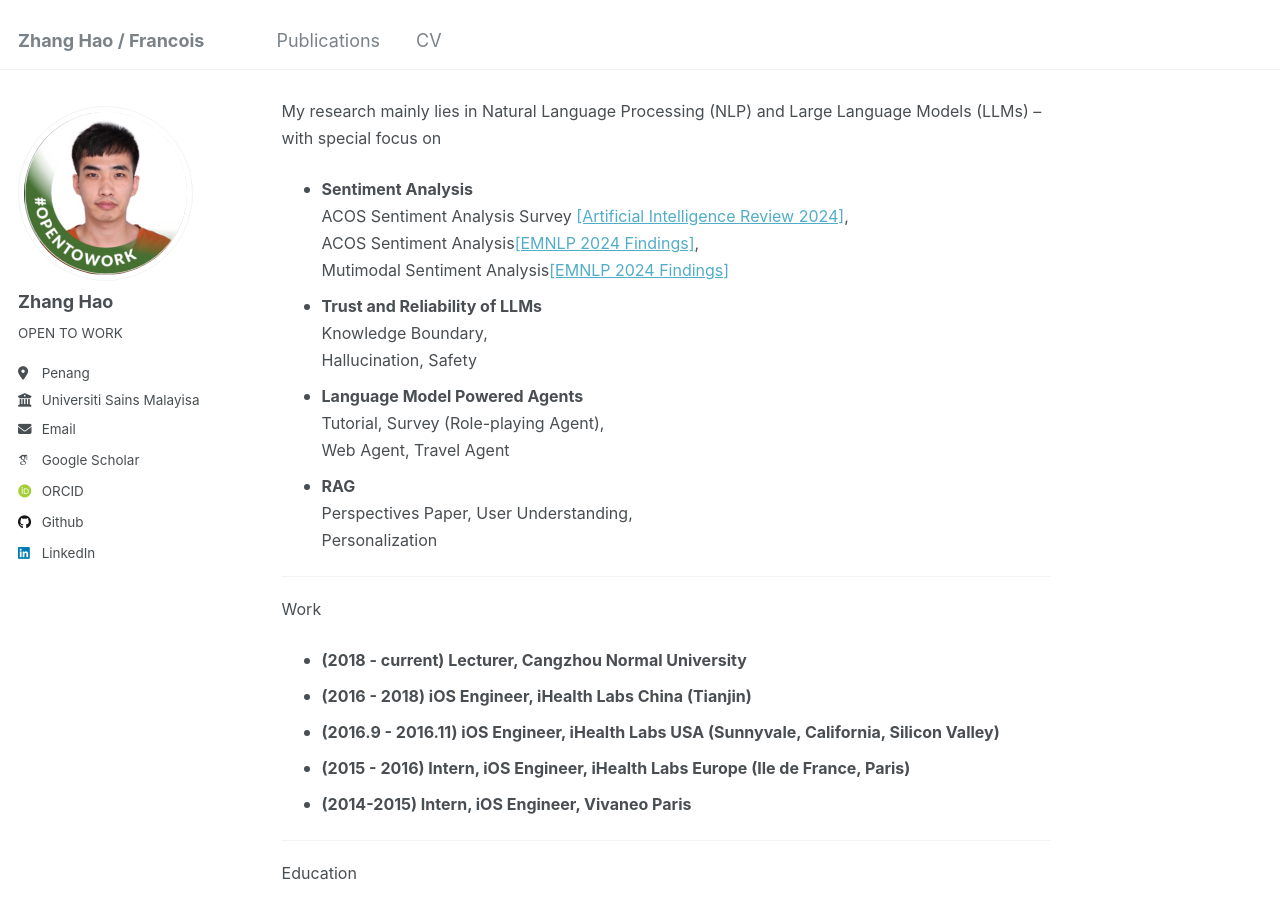
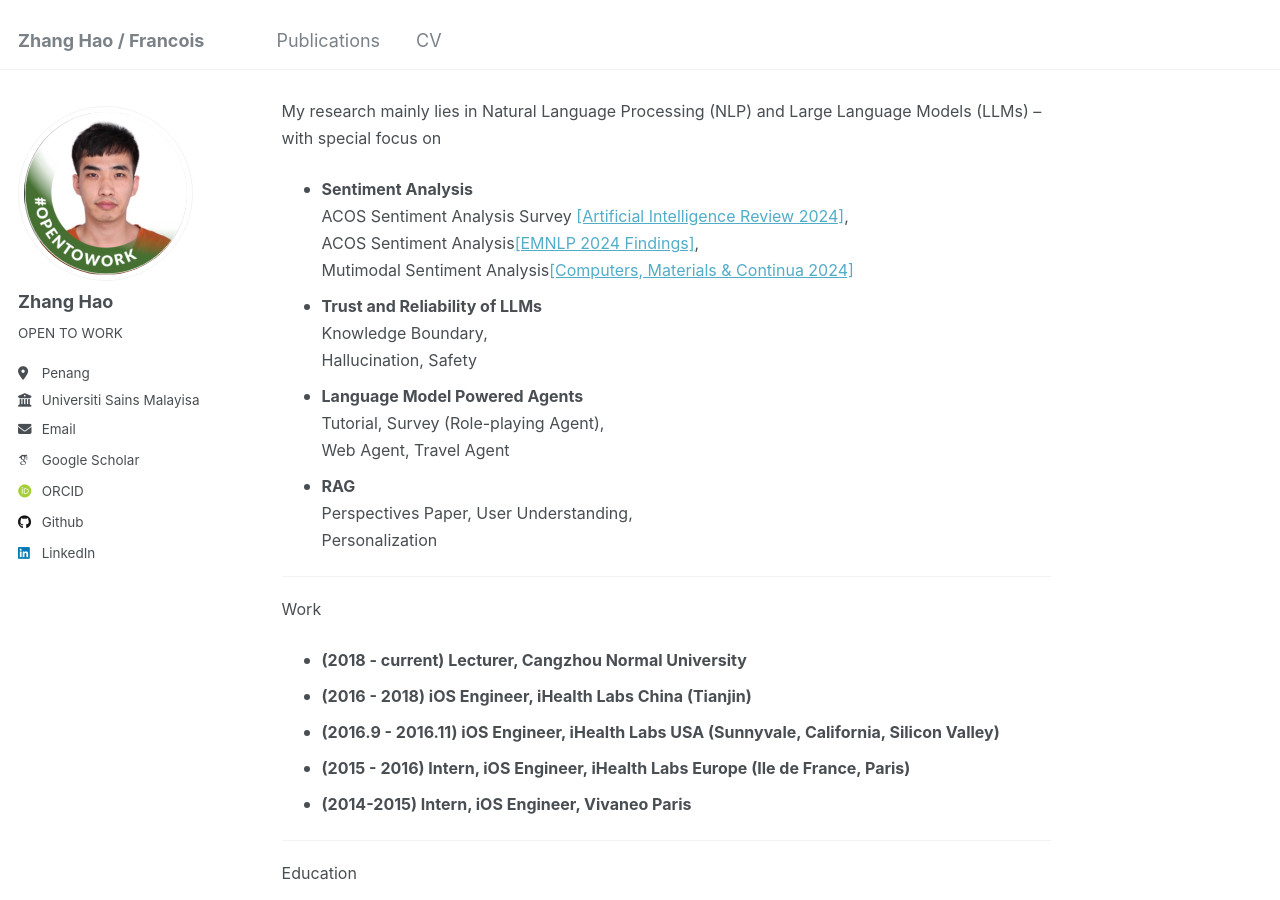
Before and after one commit to sydmou/sydmou.github.io, a Jekyll site: the page built from _pages/about.md, in a window 1280 px wide and 900 px high, scrolled down 507 px. Built offline with Jekyll 4.4.1, drawn with Linux system fonts in a browser that asks for light colours; some web fonts are replaced.

Commit message:
Update about.md

```diff
--- a/_pages/about.md
+++ b/_pages/about.md
@@ -41,7 +41,7 @@ redirect_from:
     <font size="3">
         My research mainly lies in Natural Language Processing (NLP) and Large Language Models (LLMs) – with special focus on
         <ul>
-            <li> <b>Sentiment Analysis</b><br>ACOS Sentiment Analysis Survey <a href="https://link.springer.com/article/10.1007/s10462-023-10633-x">[Artificial Intelligence Review 2024]</a>,<br>ACOS Sentiment Analysis<a href="https://aclanthology.org/2024.findings-emnlp.453/">[EMNLP 2024 Findings]</a>, <br>Mutimodal Sentiment Analysis<a href="https://aclanthology.org/2024.emnlp-main.1175/">[EMNLP 2024 Findings]</a> </li>
+            <li> <b>Sentiment Analysis</b><br>ACOS Sentiment Analysis Survey <a href="https://link.springer.com/article/10.1007/s10462-023-10633-x">[Artificial Intelligence Review 2024]</a>,<br>ACOS Sentiment Analysis<a href="https://aclanthology.org/2024.findings-emnlp.453/">[EMNLP 2024 Findings]</a>, <br>Mutimodal Sentiment Analysis<a href="https://www.researchgate.net/profile/Wan-Mohd-Nazmee-Zainon/publication/370528996_Improving_Targeted_Multimodal_Sentiment_Classification_with_Semantic_Description_of_Images/links/646204dbfbaf5b27a4ca535b/Improving-Targeted-Multimodal-Sentiment-Classification-with-Semantic-Description-of-Images.pdf">[Computers, Materials & Continua 2024]</a> </li>
             <li> <b>Trust and Reliability of LLMs</b><br>Knowledge Boundary,<br>Hallucination, Safety</li>
             <li> <b>Language Model Powered Agents</b><br>Tutorial, Survey (Role-playing Agent), <br>Web Agent, Travel Agent</li>
             <li> <b>RAG</b><br>Perspectives Paper, User Understanding,<br>Personalization</li>
```
